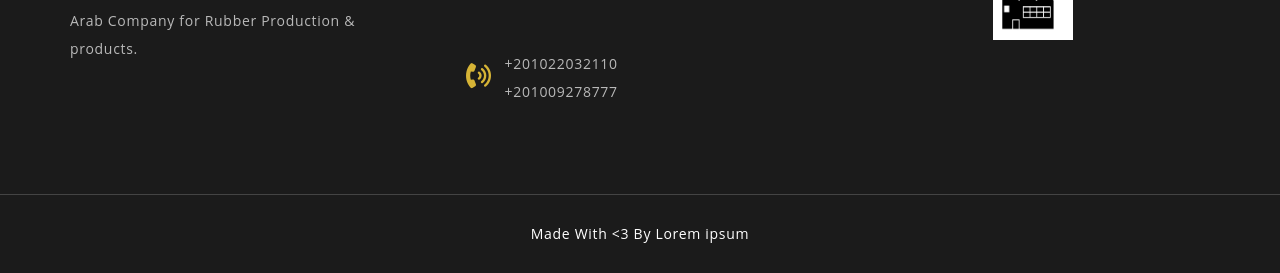
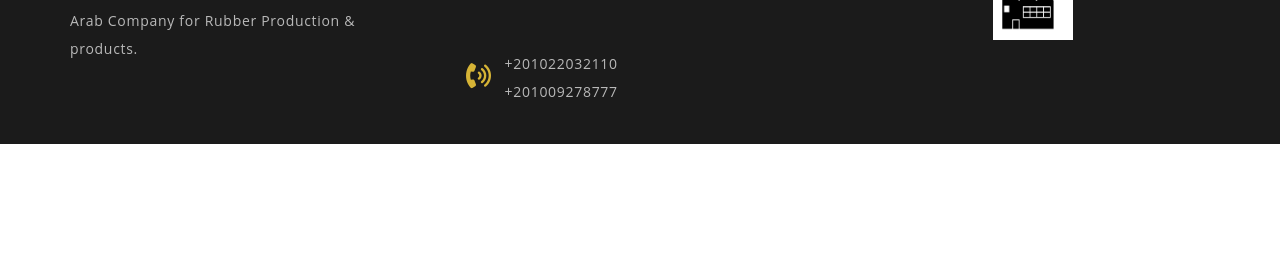
Before and after one commit to zMohaIQ/Tasdeer-Online, a plain HTML site: page about.html in a window 1280 px wide. Shown: the part 4601-4874 px from the top of the page. After the commit the page ends 4745 px from the top, so only its background shows below. Drawn offline with Linux system fonts and the light colour scheme.

```diff
--- a/about.html
+++ b/about.html
@@ -219,7 +219,6 @@
           <img src="imgs/footer-5.jpeg" alt="" class="wow fadeInUp" />
         </div>
       </div>
-      <p class="copyright wow fadeIn" data-wow-delay="0.3s">Made With &lt;3 By Lorem ipsum</p>
     </div>
 
     <!-- End Footer -->
```
